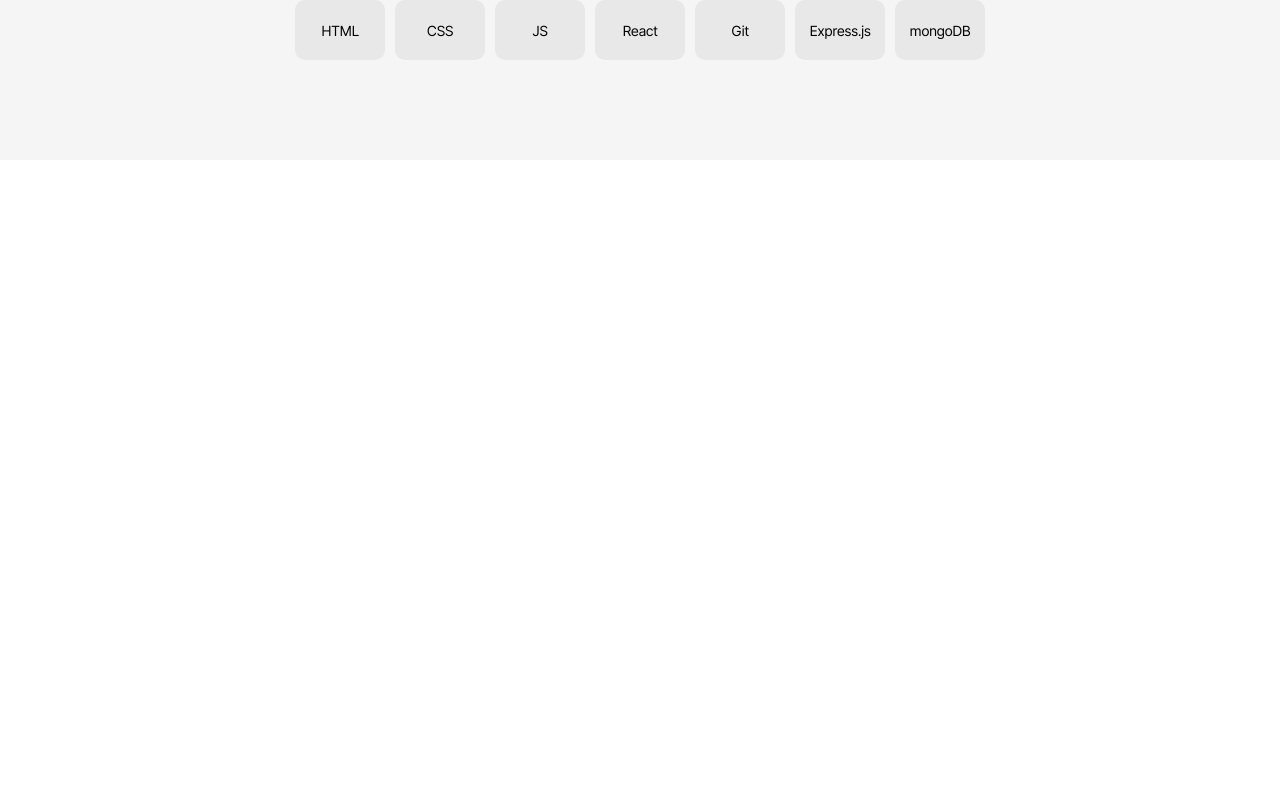
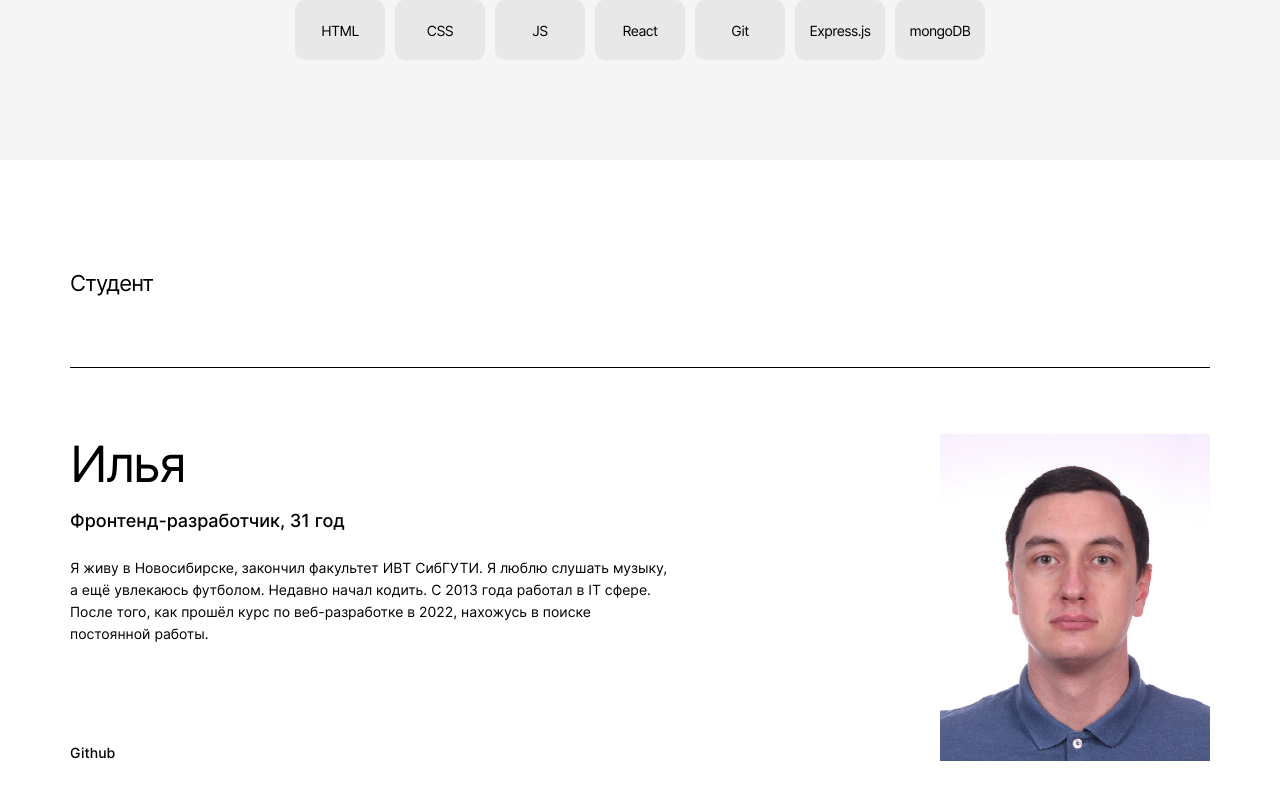
Before and after one commit to Ilya-Bikmetov/movies-explorer-frontend, a React (Create React App) app: page / in a window 1280 px wide. Shown: the part 1763-2563 px from the top of the page. Before the commit the page ends 1923 px from the top, so only its background shows below. Built offline with nearby package versions, Linux system fonts and the light colour scheme.

Commit message:
feat/about_me

```diff
--- /dev/null
+++ b/src/components/Main/AboutMe/AboutMe.css
@@ -0,0 +1,55 @@
+.about-me {
+  padding: 110px 70px;
+}
+
+.about-me__container {
+  display: flex;
+  gap: 270px;
+  padding-top: 66px;
+  padding-bottom: 100px;
+}
+
+.about-me__info {
+  display: flex;
+  flex-direction: column;
+  justify-content: center;
+  width: 100%;
+  max-width: 600px;
+}
+.about-me__job {
+  font-family: 'Inter';
+  font-style: normal;
+  font-weight: 500;
+  font-size: 18px;
+  line-height: 20px;
+  margin: 18px 0 26px;
+}
+
+.about-me__text {
+  font-family: 'Inter';
+  font-style: normal;
+  font-weight: 400;
+  font-size: 14px;
+  line-height: 22px;
+  margin: 0;
+}
+
+.about-me__hub {
+  font-family: 'Inter';
+  font-style: normal;
+  font-weight: 500;
+  font-size: 14px;
+  line-height: 17px;
+  margin: 99px 0 0 0;
+}
+
+
+.about-me__photo {
+  background: url(../../../images/bikmetov.JPG);
+  background-repeat: no-repeat;
+  background-size: cover;
+  background-position: center center;
+  width: 100%;
+  max-width: 270px;
+  min-height: 327px;
+}
--- /dev/null
+++ b/src/components/Main/AboutMe/AboutMe.js
@@ -0,0 +1,19 @@
+function AboutMe() {
+  return (
+    <div className="about-me">
+      <h3 className="section-title">Студент</h3>
+      <div className="about-me__container">
+        <div className="about-me__info">
+          <p className="main-title">Илья</p>
+          <p className="about-me__job">Фронтенд-разработчик, 31 год</p>
+          <p className="about-me__text">Я  живу в Новосибирске, закончил факультет ИВТ СибГУТИ. Я люблю слушать музыку, а ещё увлекаюсь футболом. Недавно начал кодить. С 2013 года работал в IT сфере.
+            После того, как прошёл курс по веб-разработке в 2022, нахожусь в поиске постоянной работы.</p>
+          <p className="about-me__hub">Github</p>
+        </div>
+        <div className="about-me__photo"></div>
+      </div>
+    </div>
+  );
+}
+
+export default AboutMe;
--- a/src/components/Main/Main.js
+++ b/src/components/Main/Main.js
@@ -1,6 +1,7 @@
 import Promo from "./Promo/Promo.js";
 import AboutProject from "./AboutProject/AboutProject.js";
 import Techs from "./Techs/Techs.js";
+import AboutMe from "./AboutMe/AboutMe.js";
 
 function Main() {
   return (
@@ -8,6 +9,7 @@ function Main() {
       <Promo />
       <AboutProject />
       <Techs />
+      <AboutMe />
     </div>
   );
 }
--- a/src/index.css
+++ b/src/index.css
@@ -5,3 +5,4 @@
 @import url(./components/Main/Promo/Promo.css);
 @import url(./components/Main/AboutProject/AboutProject.css);
 @import url(./components/Main/Techs/Techs.css);
+@import url(./components/Main/AboutMe/AboutMe.css);
```
Also changed, not shown: src/images/bikmetov.JPG (added).
